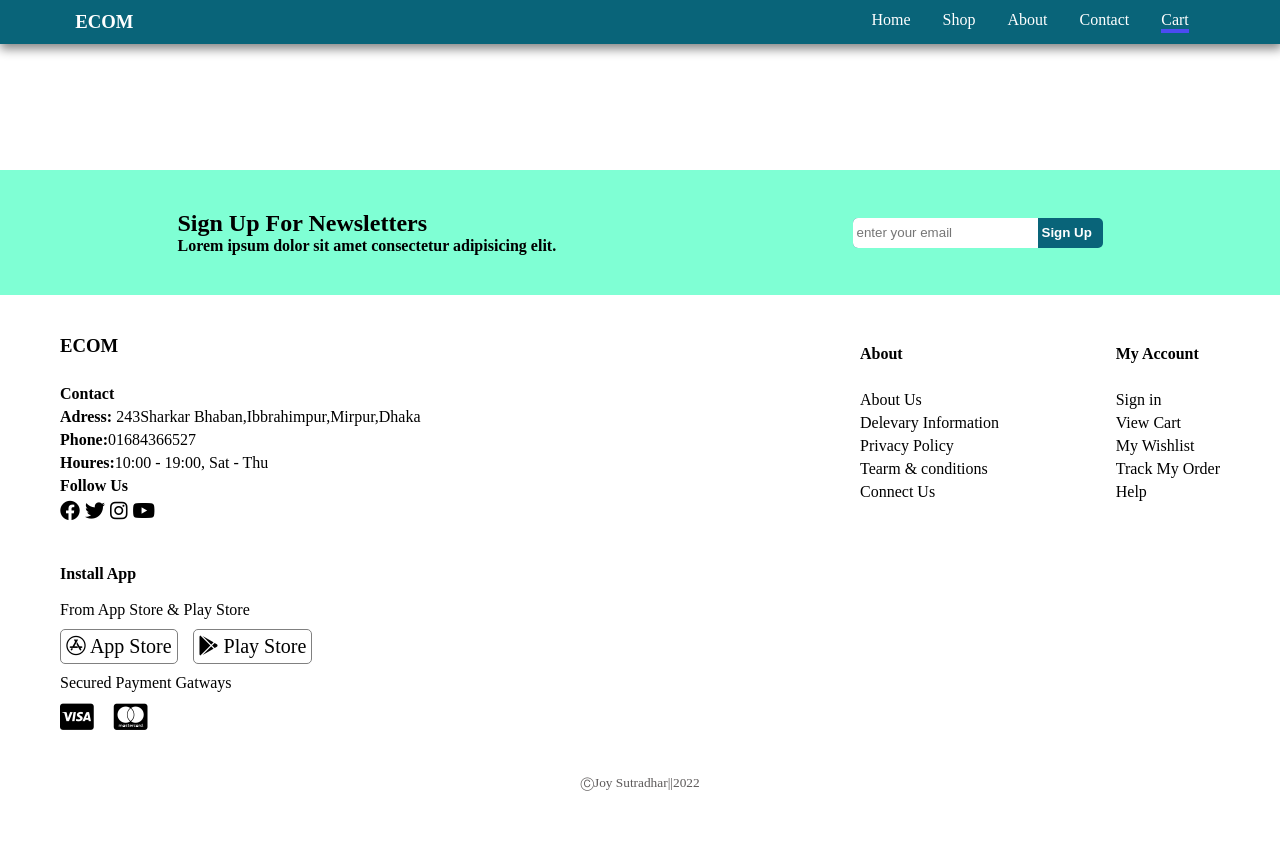
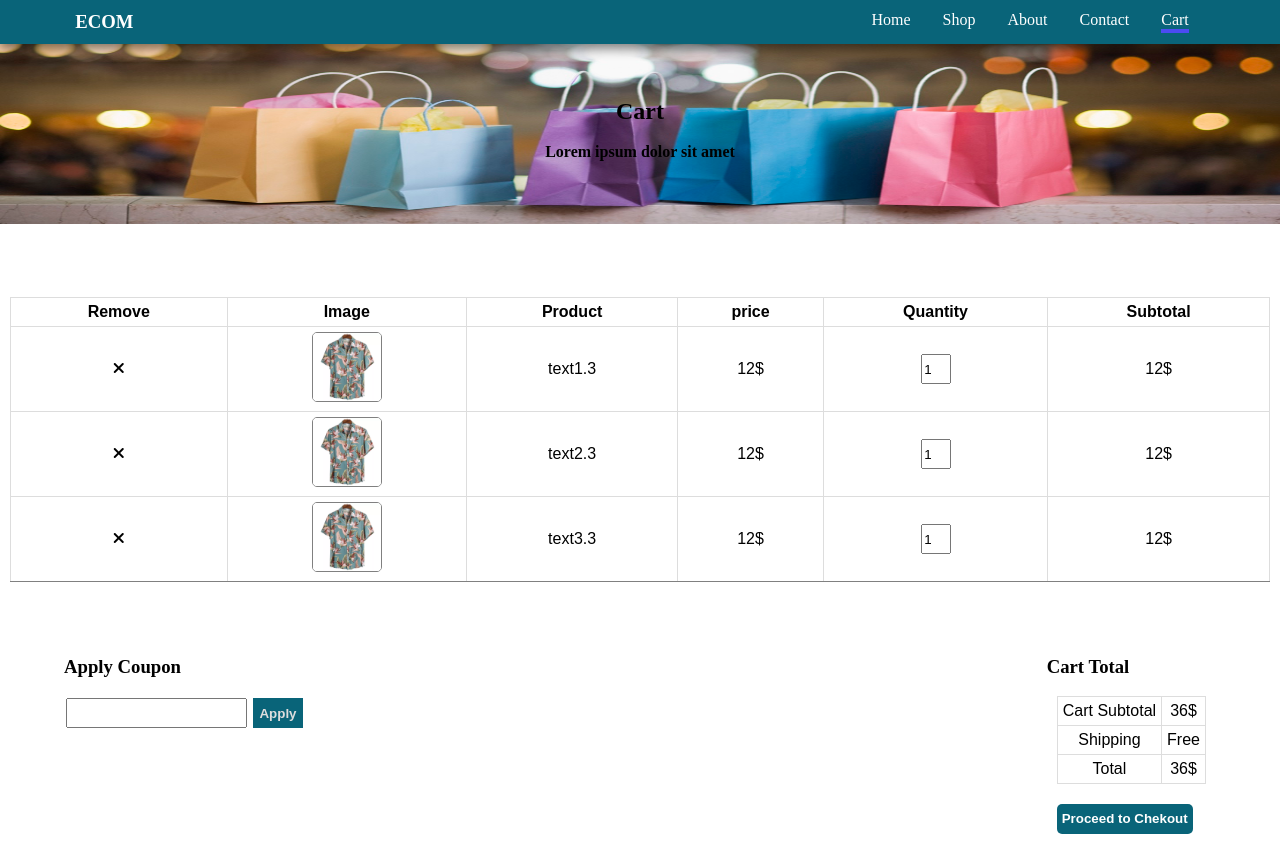
Before and after one commit to JoySutradhar1/ecom, a plain HTML site: page cart.html in a window 1280 px wide. Shown: the top 847 px of the page. Drawn offline with Linux system fonts and the light colour scheme.

Commit message:
some update

```diff
--- a/cart.html
+++ b/cart.html
@@ -30,22 +30,92 @@
                 <li ><a href="contact.html">Contact</a></li>
                 <li ><a class="current-page" href="cart.html">Cart</a></li>
             </ul>
-            <!-- <i class="fa-solid fa-bars"></i> -->
         </nav>
     </div>
-
-    <br><br><br><br><br><br><br>
-    <div>
-        <div class="sign-up">
-            <div class="sign-up-title">
-                <h2>Sign Up For Newsletters</h2>
-                <p>Lorem ipsum dolor sit amet consectetur adipisicing elit.</p>
-            </div>
-            <div class="sign-up-input">
-                <input placeholder="enter your email" type="email">
-                <button>Sign Up</button>
+    <div class="header-all">
+        <div class="explore-more">
+            <h2>Cart</h2>
+            <br>
+            <p>Lorem ipsum dolor sit amet</p>
+        </div>
+    </div>
+    <div class="cart-container">
+        <div class="table-container">
+            <table>
+                <thead>
+                  <tr>
+                    <th>Remove</th>
+                    <th>Image</th>
+                    <th>Product</th>
+                    <th>price</th>
+                    <th>Quantity</th>
+                    <th>Subtotal</th>
+                  </tr>
+                 </thead>
+                 <tbody>
+                   <tr>
+                        <td ><i class="fa-solid fa-xmark"></i></td>
+                        <td><img src="img/shirt1.jpg" alt=""></td>
+                        <td>text1.3</td>
+                        <td>12$</td>
+                        <td><input type="number" min="1" value="1"></td>
+                        <td>12$</td>
+                   </tr>
+                   <tr>
+                        <td ><i class="fa-solid fa-xmark"></i></td>
+                        <td><img src="img/shirt1.jpg" alt=""></td>
+                        <td>text2.3</td>
+                        <td>12$</td>
+                        <td><input type="number" min="1" value="1"></td>
+                        <td>12$</td>
+                   </tr>
+                   <tr>
+                        <td ><i class="fa-solid fa-xmark"></i></td>
+                        <td><img src="img/shirt1.jpg" alt=""></td>
+                        <td>text3.3</td>
+                        <td>12$</td>
+                        <td><input type="number" min="1" value="1"></td>
+                        <td>12$</td>
+                   </tr>
+                   <tr>
+                   </tr>
+                </tbody>
+              </table>
+        </div>
+    </div>
+    <div class="coupon-n-total">
+        <div class="coupon">
+            <h3>Apply Coupon</h3>
+            <div class="copupon-input">
+                <input type="text">
+                <input class="apply" type="submit" value="Apply">
             </div>
         </div>
+        <div class="cart-total">
+            <h3>Cart Total</h3>
+            <div class="table-container">
+                <table>
+                    <tbody>
+                        <tr>
+                            <td>Cart Subtotal</td>
+                            <td>36$</td>
+                        </tr>
+                        <tr>
+                            <td>Shipping</td>
+                            <td>Free</td>
+                        </tr>
+                        <tr>
+                            <td>Total</td>
+                            <td>36$</td>
+                        </tr>
+                    </tbody>
+                </table>
+                <button>Proceed to Chekout</button>
+
+            </div>
+        </div>
+    </div>
+    <div>
         <div class="home-footer">
             <div class="contacts">
                 <h3 class="bold">ECOM</h3>
@@ -61,8 +131,6 @@
                     <i class="fab fa-instagram"></i>
                     <i class="fab fa-youtube"></i>
                 </div>
-
-
             </div>
             <div class="abut-n-account">
                 <div class="about">
--- a/style.css
+++ b/style.css
@@ -309,6 +309,17 @@ nav a{
     height: 180px;
     padding: 5px;
 }
+
+#fproduct{
+    margin: 0;
+    padding: 12px;
+    display: flex;
+    align-items: center;
+    justify-content: center;
+    flex-wrap: wrap;
+    width: 100%;
+    background-color: #ecf0fa
+}
 @media only screen and (max-width: 650px){
     .shop-page .explore-more{
         height: 170px;
@@ -418,7 +429,7 @@ i{
     border: none;
 }
 .home-footer{
-    padding: 40px;
+    padding: 5%;
     display: flex;
     justify-content: space-between;
     flex-wrap: wrap;
@@ -484,6 +495,7 @@ i{
     justify-content: center;
 }
 .next-page{
+    width: 100%;
     display: flex;
     align-items: center;
     justify-content: center;
@@ -570,6 +582,10 @@ i{
         background-size:100% 100% ;
         padding: 5%;
     }
+    .about-container img{
+        height: 300ox;
+        width: 350px;
+    }
 }
 
 .contact-map{
@@ -634,3 +650,84 @@ li{
     border: none;
     cursor: pointer;
 }
+@media only screen and (max-width: 650px){
+    .gmap_canvas {
+        display: flex;
+        justify-content: center;
+        align-items: center;
+        height:452px;
+    }
+    .gmap_canvas iframe{
+        height: 350px;
+        width: 350px;
+        border: 1px solid black;
+    }
+}
+/*----------------- Cart Start----------------- */
+
+.table-container{
+    overflow-x:auto;
+    padding: 10px;
+}
+table {
+    font-family: arial, sans-serif;
+    border-collapse: collapse;
+    width: 100%;
+    border: 1px solid gray;
+    margin-top: 5%;
+
+}
+td, th {
+    border: 1px solid #dddddd;
+    text-align: center;
+    padding: 5px;
+}
+table img{
+    height: 70px;
+    border: 1px solid gray;
+    border-radius: 5px;
+
+}
+table input{
+    width: 30px;
+    height: 30px;
+    text-align: center;
+}
+.fa-xmark{
+    cursor: pointer;
+}
+
+.coupon-n-total{
+    display: flex;
+    padding: 5%;
+    justify-content: space-between;
+    flex-wrap: wrap;
+    gap: 20px;
+}
+.coupon{
+    display: flex;
+    flex-direction: column;
+    gap: 20px;
+}
+.coupon input{
+    height: 30px;
+    margin-left: 2px;
+}
+.apply{
+    background-color: #096479;
+    border: none;
+    width: 50px;
+    color: #dddddd;
+    font-weight: bold;
+}
+
+.cart-total button{
+    height: 30px;
+    border: none;
+    background-color: #096479;
+    border-radius: 5px;
+    margin-top: 20px;
+    padding: 5px;
+    color:white;
+    font-weight: bold;
+}
```
Also changed, not shown: shop.html (+1 -1 lines).
